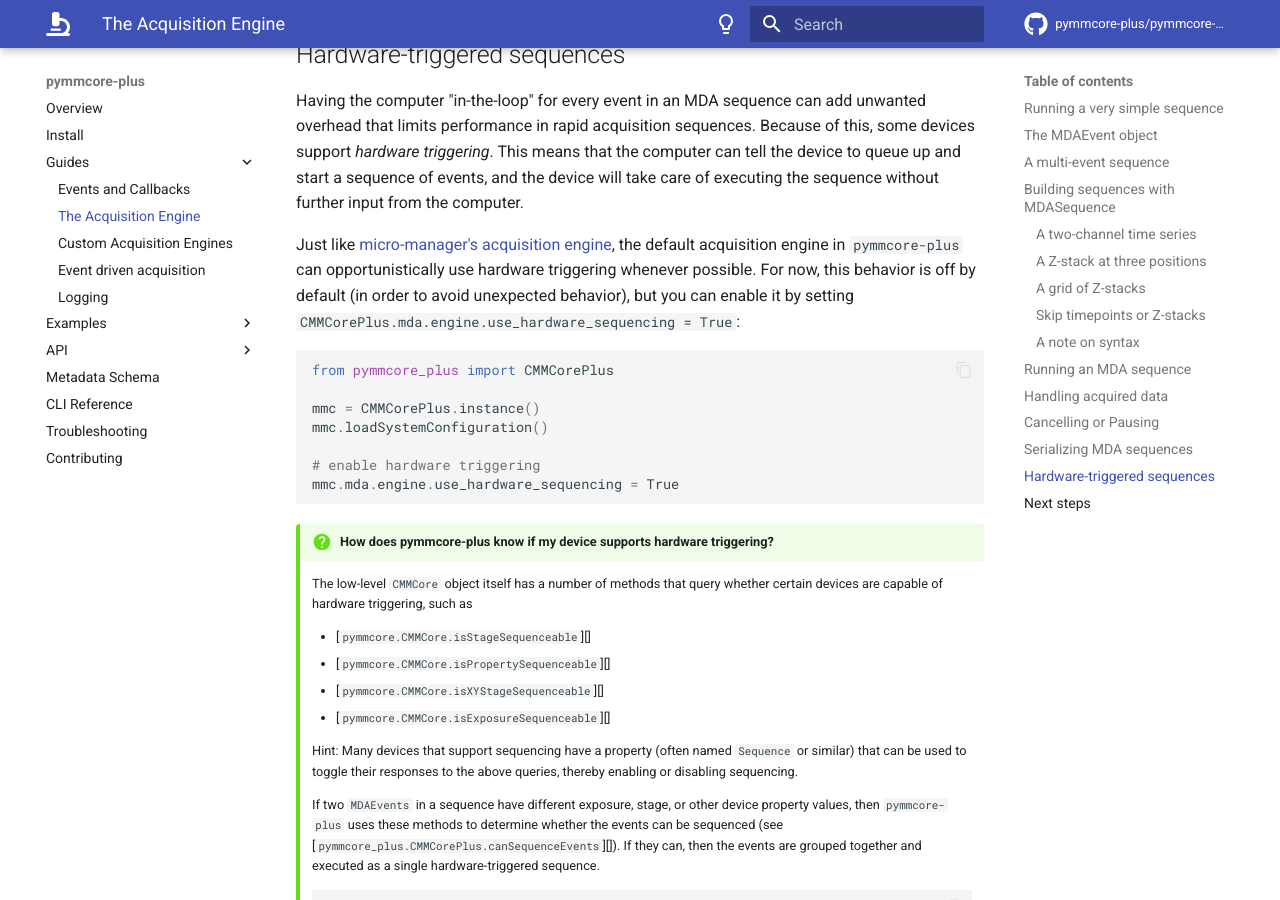
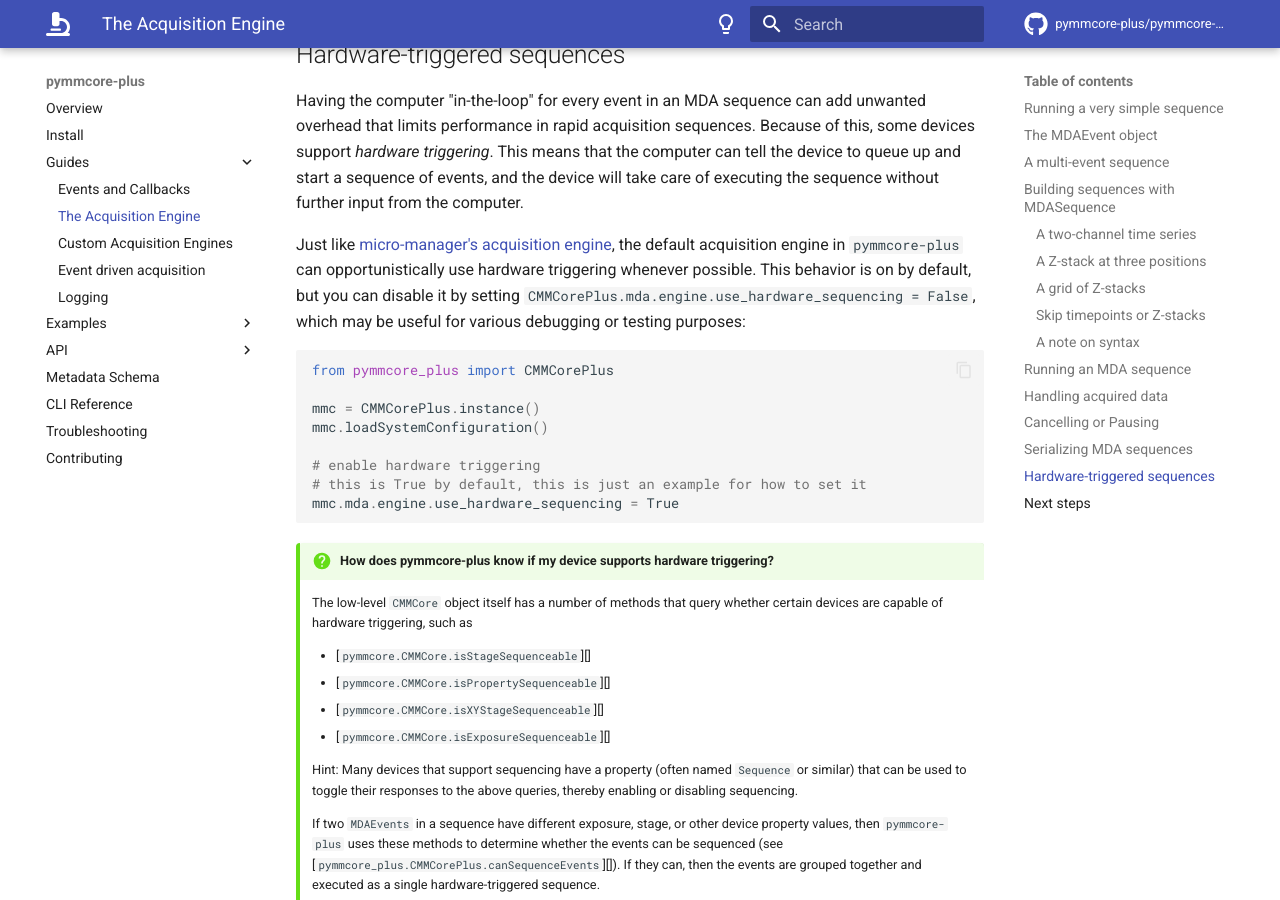
Before and after one commit to pymmcore-plus/pymmcore-plus, an MkDocs documentation site: the page built from docs/guides/mda_engine.md, in a window 1280 px wide and 900 px high, scrolled down 8207 px. Built offline with MkDocs 1.6.1 and Material for MkDocs 9.7.7, drawn with Linux system fonts in a browser that asks for light colours; emoji names are drawn with the system emoji font; comment, search, counter and statistics services are not loaded.

Commit message:
feat: enable hardware sequencing by default (#373)

````diff
--- a/docs/guides/mda_engine.md
+++ b/docs/guides/mda_engine.md
@@ -274,7 +274,7 @@
 )
 ```
 
-1.  The "fastest" axes come last. By putting `z` after `g` in the `axis_order`,
+1. The "fastest" axes come last. By putting `z` after `g` in the `axis_order`,
     we're saying "at each `g`, do a full `z` iteration".
 
 ??? example "output of `list(mda_sequence)`"
@@ -560,9 +560,9 @@
 Just like [micro-manager's acquisition
 engine](https://micro-manager.org/Hardware-based_Synchronization_in_Micro-Manager),
 the default acquisition engine in `pymmcore-plus` can opportunistically use
-hardware triggering whenever possible. For now, this behavior is off by default
-(in order to avoid unexpected behavior), but you can enable it by setting
-`CMMCorePlus.mda.engine.use_hardware_sequencing = True`:
+hardware triggering whenever possible. This behavior is on by default, but you can
+disable it by setting `CMMCorePlus.mda.engine.use_hardware_sequencing = False`,
+which may be useful for various debugging or testing purposes:
 
 ```python
 from pymmcore_plus import CMMCorePlus
@@ -571,6 +571,7 @@
 mmc.loadSystemConfiguration()
 
 # enable hardware triggering
+# this is True by default, this is just an example for how to set it
 mmc.mda.engine.use_hardware_sequencing = True
 ```
 
--- a/pyproject.toml
+++ b/pyproject.toml
@@ -52,7 +52,7 @@
 # https://peps.python.org/pep-0621/#dependencies-optional-dependencies
 [project.optional-dependencies]
 cli = ["typer >=0.4.2", "rich >=10.2.0"]
-io = ["tifffile >=2021.6.14", "zarr >=2.2"]
+io = ["tifffile >=2021.6.14", "zarr >=2.2,<3"]
 test = [
     "msgspec",
     "msgpack",
@@ -63,7 +63,7 @@
     "rich",
     "typer >=0.4.2",
     "tifffile >=2021.6.14",
-    "zarr >=2.2",
+    "zarr >=2.2,<3",
     "xarray",
 ]
 dev = ["ipython", "mypy", "pdbpp", "pre-commit", "ruff", "tensorstore-stubs"]
````
Also changed, not shown: 2 other files.
